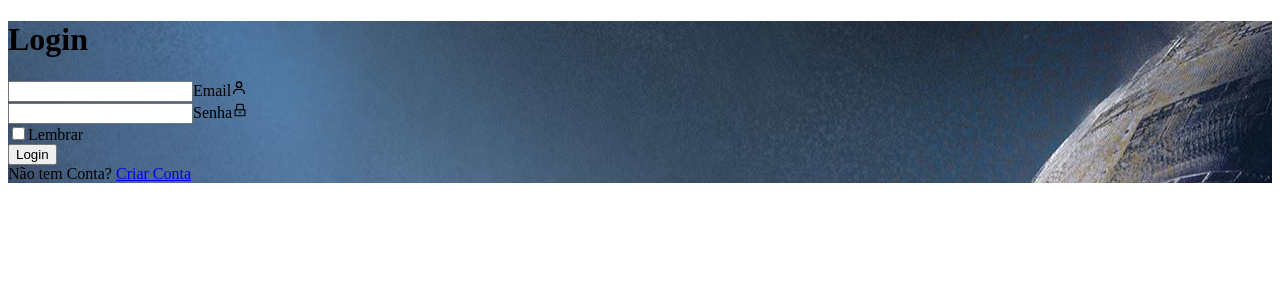
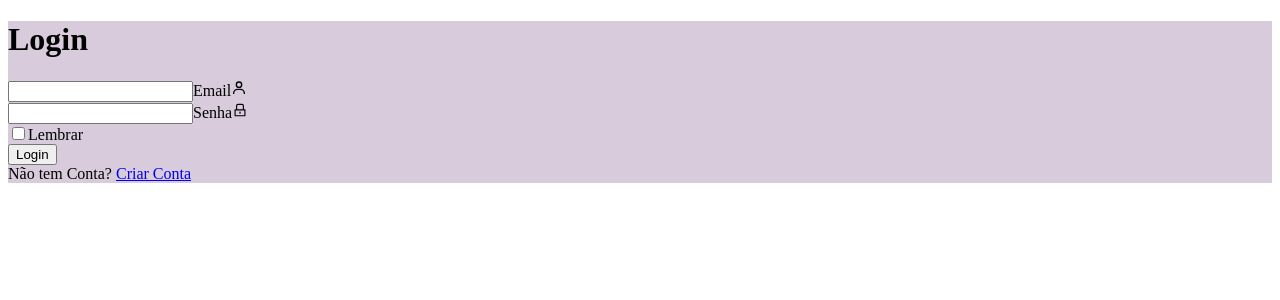
Before and after one commit to alehholiveira/electron-first-app, a React (Vite) app in the folder frontend/src/renderer/: page / in a window 1280 px wide. Shown: the top 300 px of the page. Built offline with nearby package versions, Linux system fonts and the light colour scheme.

Commit message:
feat: atualizando background app

```diff
--- a/frontend/src/renderer/src/App.tsx
+++ b/frontend/src/renderer/src/App.tsx
@@ -6,7 +6,8 @@ import ListUsers from './components/ListUsers'
 export default function App(): JSX.Element {
   return (
     <>
-      <div className="text-white h-[100vh] flex justify-center items-center" style={{ backgroundImage: "url('/src/assets/teste.jpg')" }}>
+     <div className="text-slate-600 h-[100vh] flex justify-center items-center" style={{backgroundColor:"#D8CBDB"}} >
+
         <Router>
           <Routes>
             <Route path="/" element={<Login />} />
```
